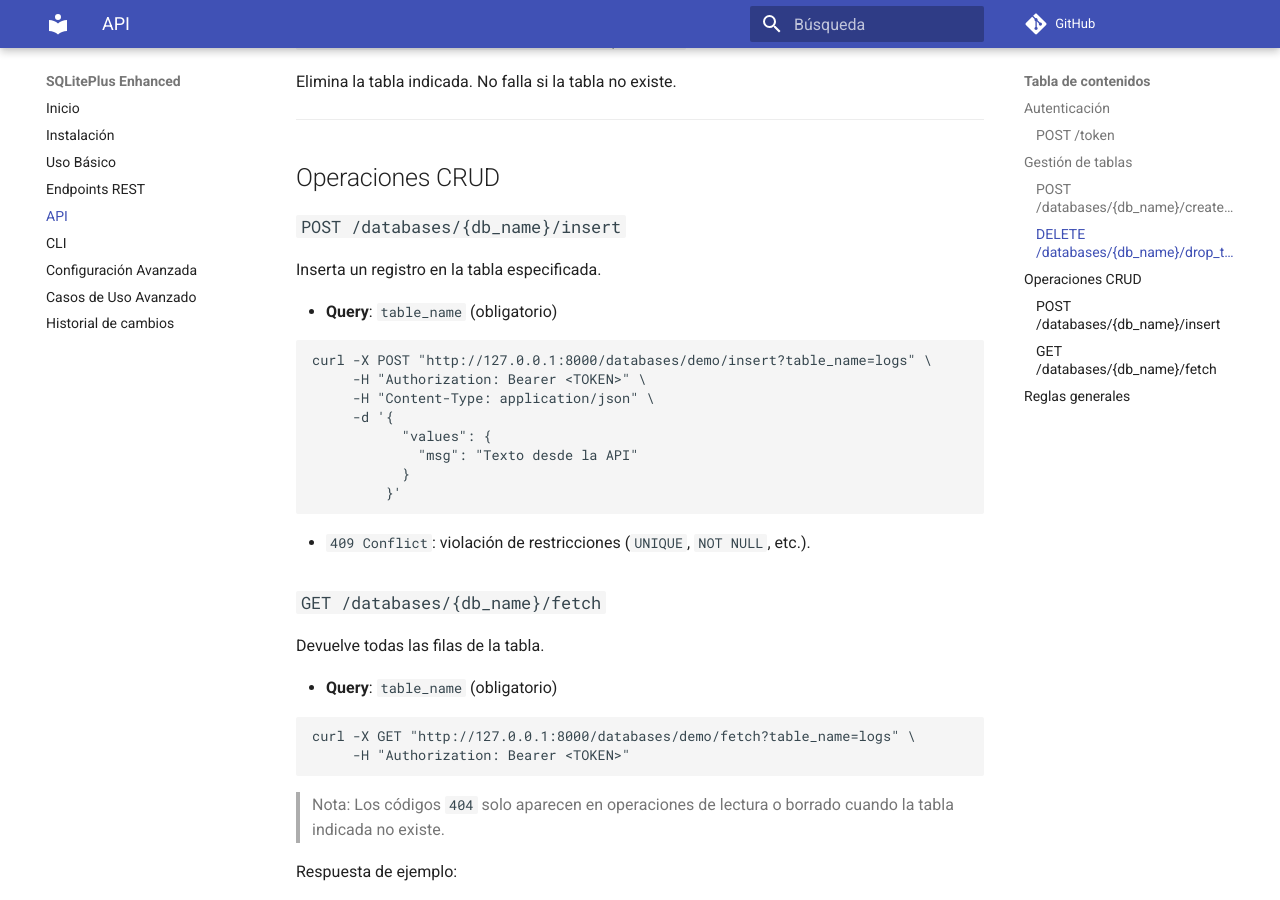
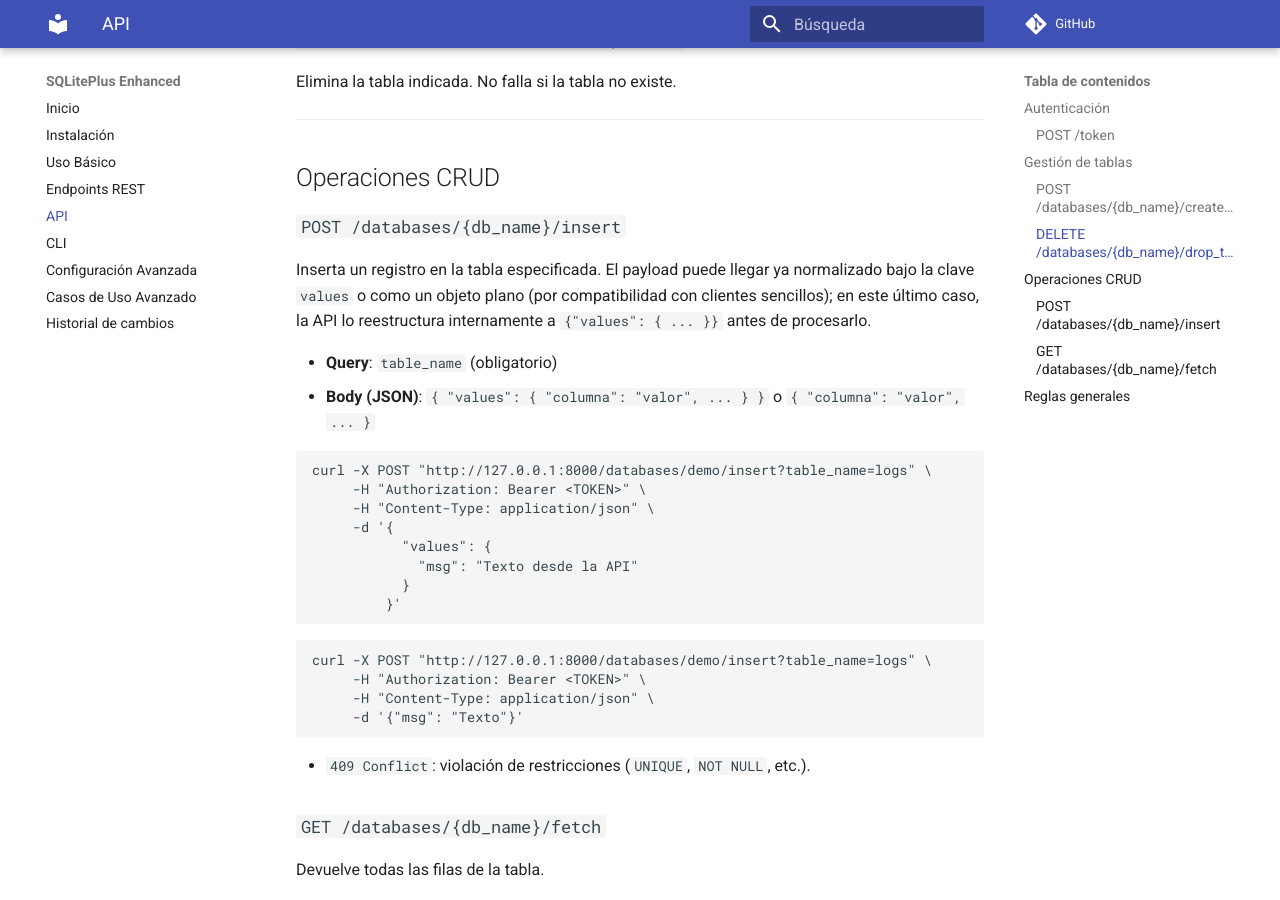
Before and after one commit to Alphonsus411/sqliteplus, an MkDocs documentation site: the page built from docs/api.md, in a window 1280 px wide and 900 px high, scrolled down 1349 px. Built offline with MkDocs 1.6.1 and Material for MkDocs 9.7.7, drawn with Linux system fonts in a browser that asks for light colours; comment, search, counter and statistics services are not loaded.

Commit message:
Clarify insert payload formats in API docs

````diff
--- a/docs/api.md
+++ b/docs/api.md
@@ -60,9 +60,12 @@ Elimina la tabla indicada. No falla si la tabla no existe.
 
 ### `POST /databases/{db_name}/insert`
 
-Inserta un registro en la tabla especificada.
+Inserta un registro en la tabla especificada. El payload puede llegar ya normalizado bajo la
+clave `values` o como un objeto plano (por compatibilidad con clientes sencillos); en este último
+caso, la API lo reestructura internamente a `{"values": { ... }}` antes de procesarlo.
 
 - **Query**: `table_name` (obligatorio)
+- **Body (JSON)**: `{ "values": { "columna": "valor", ... } }` o `{ "columna": "valor", ... }`
 
 ```bash
 curl -X POST "http://127.0.0.1:8000/databases/demo/insert?table_name=logs" \
@@ -73,6 +76,13 @@ curl -X POST "http://127.0.0.1:8000/databases/demo/insert?table_name=logs" \
              "msg": "Texto desde la API"
            }
          }'
+```
+
+```bash
+curl -X POST "http://127.0.0.1:8000/databases/demo/insert?table_name=logs" \
+     -H "Authorization: Bearer <TOKEN>" \
+     -H "Content-Type: application/json" \
+     -d '{"msg": "Texto"}'
 ```
 
 - `409 Conflict`: violación de restricciones (`UNIQUE`, `NOT NULL`, etc.).
````
